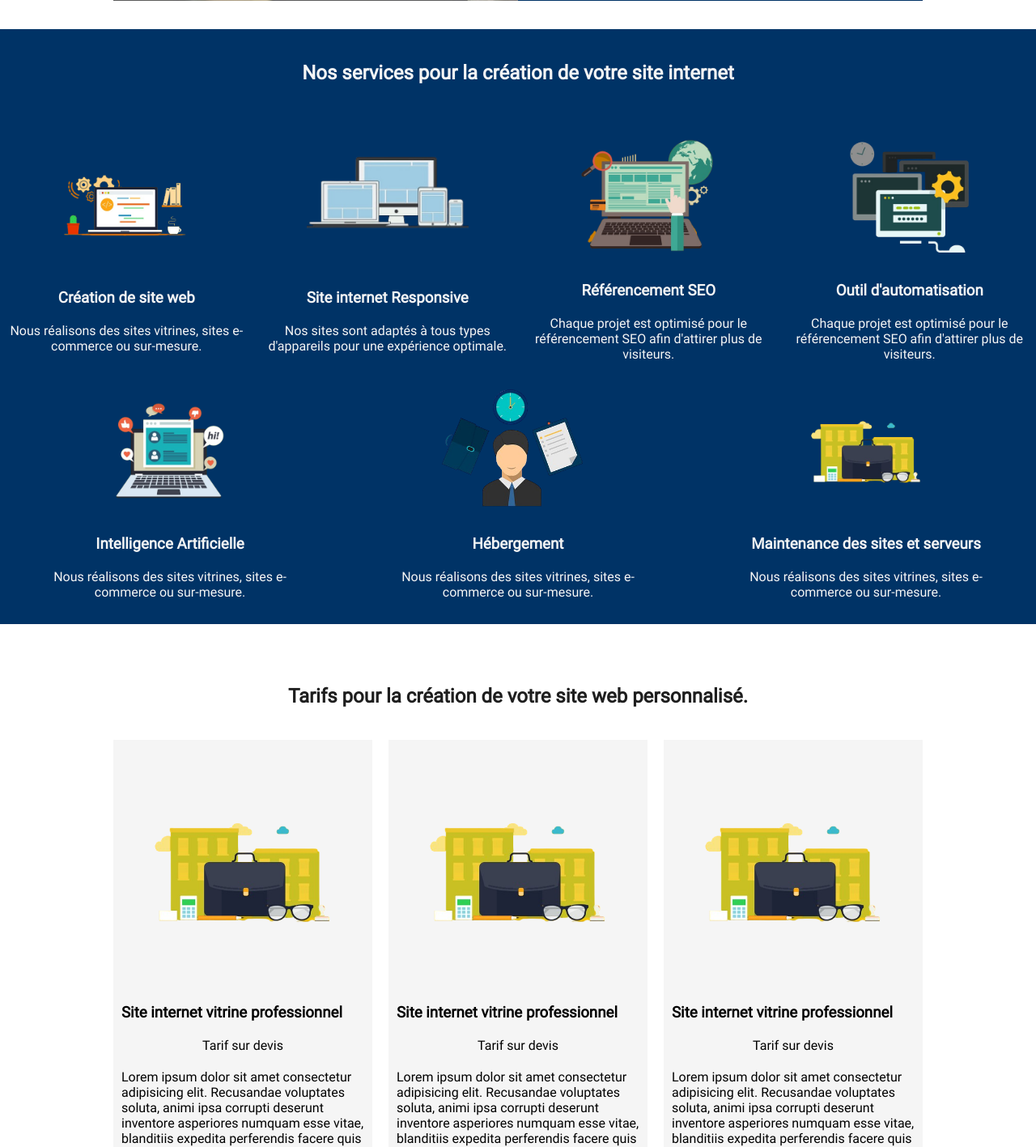
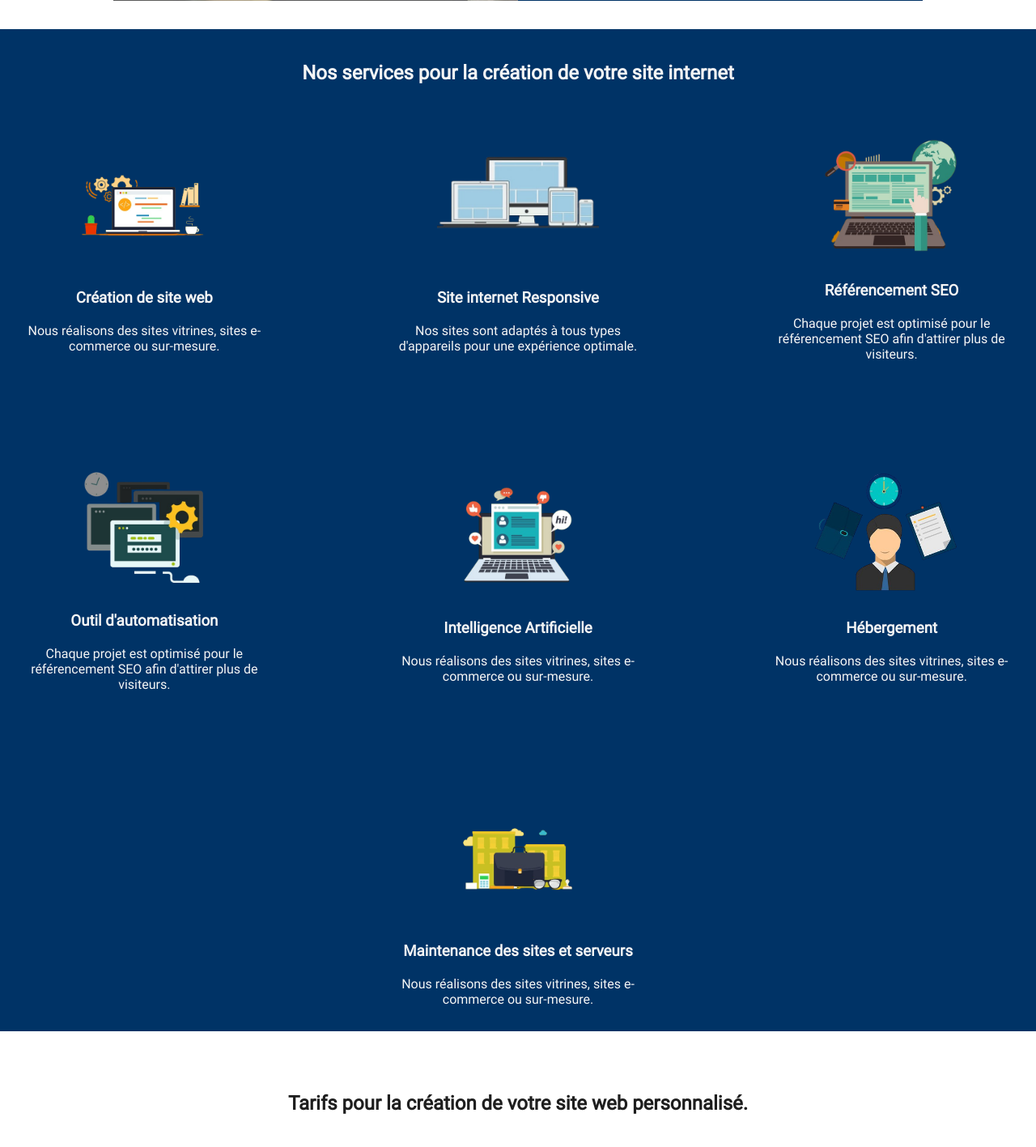
Before and after one commit to GregoryVDev/PenWeb, a PHP site: page / in a window 1280 px wide. Shown: the part 905-2322 px from the top of the page at 81% size. Run offline with PHP 8.4, Linux system fonts and the light colour scheme.

Commit message:
Edited gap px for  container-services class

```diff
--- a/src/css/index.css
+++ b/src/css/index.css
@@ -572,7 +572,7 @@ details p {
 
   .container-services {
     margin: auto;
-    gap: 10px;
+    gap: 105px;
   }
 
   .container-avantages {
```
